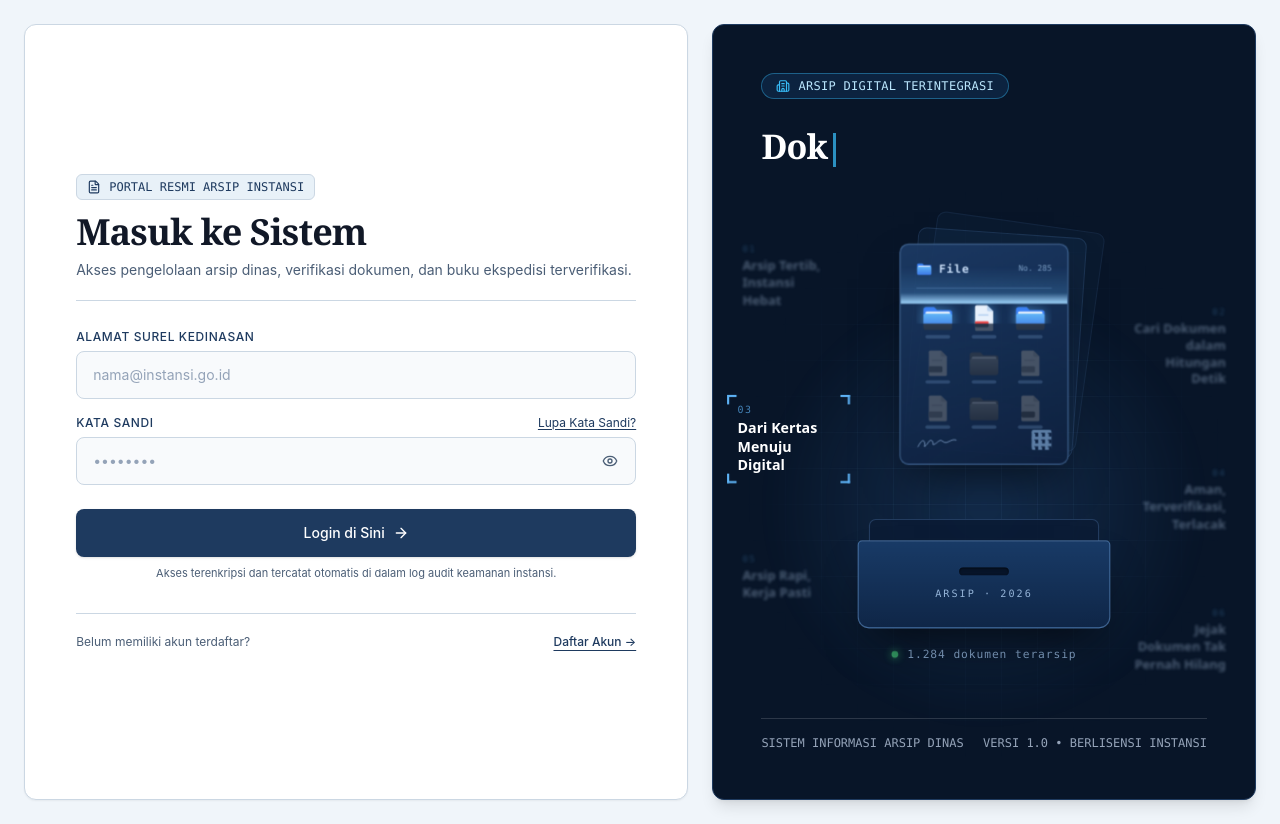
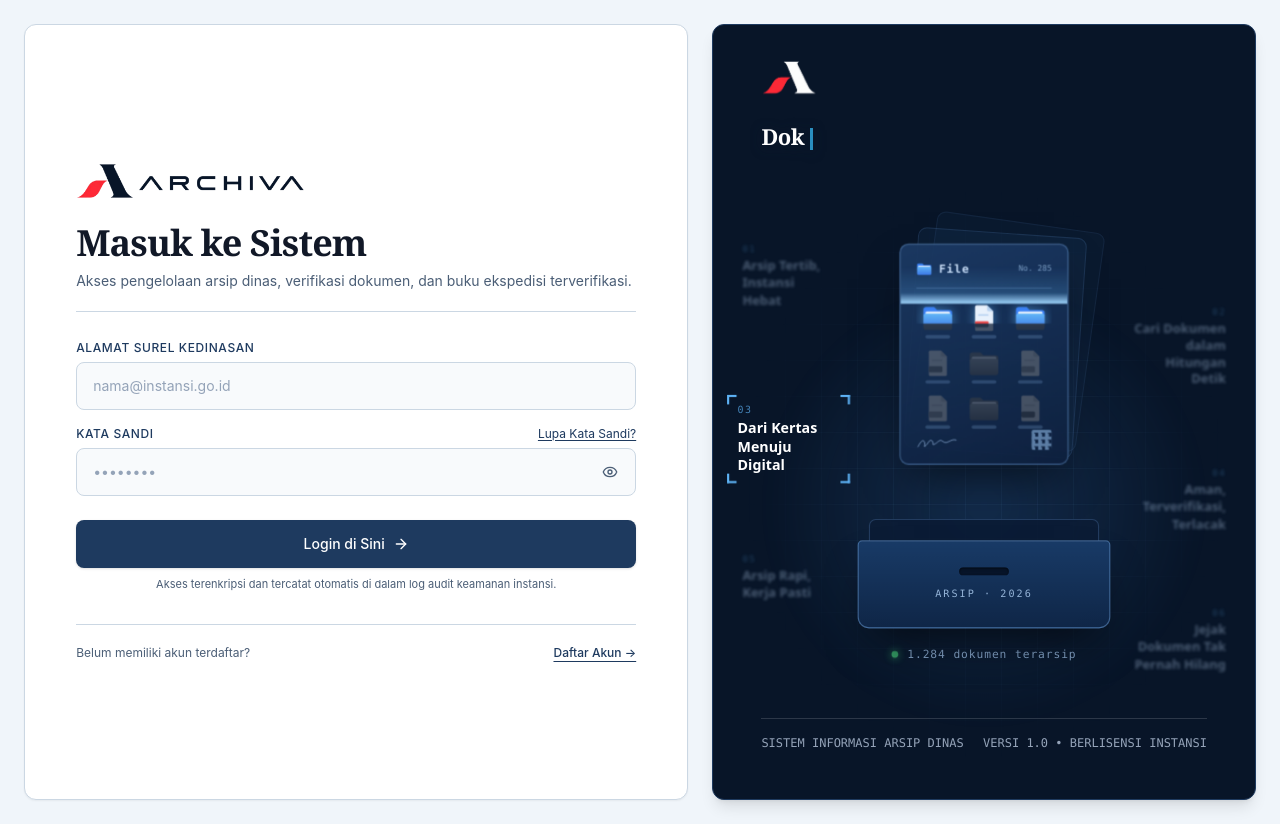
Before and after one commit to Hocaabinn/Archiva, a Next.js app: page /login in a window 1280 px wide. Built offline with nearby package versions, Linux system fonts and the light colour scheme.

Commit message:
autentikasi/login: pasang logo Archiva dan hapus badge teks portal serta arsip digital
Co-Authored-By: Claude Opus 5.5 <noreply@anthropic.com>

```diff
--- a/src/components/auth/login-form.tsx
+++ b/src/components/auth/login-form.tsx
@@ -3,8 +3,9 @@
 import { useState, useEffect } from 'react'
 import { useRouter } from 'next/navigation'
 import Link from 'next/link'
+import Image from 'next/image'
 import { createClient } from '@/lib/supabase/client'
-import { FileText, ShieldAlert, ArrowRight, Loader2, CheckCircle2, Building2, Eye, EyeOff } from 'lucide-react'
+import { ShieldAlert, ArrowRight, Loader2, CheckCircle2, Eye, EyeOff } from 'lucide-react'
 import ArchiveAnimation from '@/app/ArchiveAnimation'
 
 // Representasi hashing acak (angka & simbol unik) dengan panjang pas 1:1 (8 - 15 digit)
@@ -163,11 +164,15 @@ export default function LoginForm() {
 
             {/* Header Form */}
             <div className="border-b border-[#CBD7E3] pb-5 mb-7">
-              <div className="inline-flex items-center gap-2 px-2.5 py-1 bg-[#E8F1F8] border border-[#CBD7E3] rounded-md text-xs font-mono font-medium text-[#1E3A5F] mb-3">
-                <FileText className="w-3.5 h-3.5" />
-                PORTAL RESMI ARSIP INSTANSI
-              </div>
-              <h1 className="text-3xl font-serif font-bold tracking-tight text-[#111827] sm:text-4xl">
+              <Image
+                src="/pic/Logo-gabungan-gelap.png"
+                alt="Archiva"
+                width={838}
+                height={132}
+                priority
+                className="h-7 sm:h-8 lg:h-9 w-auto mb-5 sm:mb-6"
+              />
+              <h1 className="text-2xl font-serif font-bold tracking-tight text-[#111827] sm:text-3xl lg:text-4xl">
                 Masuk ke Sistem
               </h1>
               <p className="mt-2 text-sm text-[#4B5E76]">
@@ -308,14 +313,17 @@ export default function LoginForm() {
           {/* Background Animasi Arsip Dokumen Interaktif */}
           <ArchiveAnimation />
 
-          <div className="relative z-10 space-y-4 sm:space-y-6">
-            <div className="inline-flex items-center gap-2 rounded-full border border-[#38BDF8]/40 bg-[#0F2A4A]/70 px-3 py-1 sm:px-3.5 text-[11px] sm:text-xs font-mono tracking-wide text-[#BAE6FD] backdrop-blur-md">
-              <Building2 className="w-3.5 h-3.5 text-[#38BDF8]" />
-              ARSIP DIGITAL TERINTEGRASI
-            </div>
-
-            <div className="min-h-[75px] sm:min-h-[100px] lg:min-h-[120px]">
-              <h2 className="text-xl sm:text-2xl md:text-3xl lg:text-[34px] font-serif font-bold tracking-tight leading-snug">
+          <div className="relative z-10 space-y-3 sm:space-y-4">
+            <Image
+              src="/pic/Logo.png"
+              alt="Logo Archiva"
+              width={502}
+              height={484}
+              priority
+              className="h-9 sm:h-11 lg:h-14 w-auto -mt-1 sm:-mt-3 lg:-mt-6"
+            />
+            <div className="min-h-[52px] sm:min-h-[60px] lg:min-h-[68px] max-w-[20rem] sm:max-w-sm">
+              <h2 className="text-base sm:text-lg lg:text-[22px] font-serif font-bold tracking-tight leading-snug drop-shadow-[0_2px_6px_rgba(8,21,40,0.9)]">
                 <span className="text-white">{typedPart1}</span>
                 <span className="text-[#38BDF8]">{typedPart2}</span>
                 <span className="inline-block w-[3px] h-[1em] bg-[#38BDF8] ml-1.5 align-middle animate-pulse" />
```
